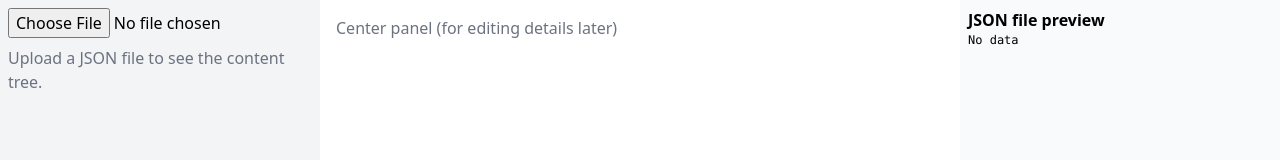
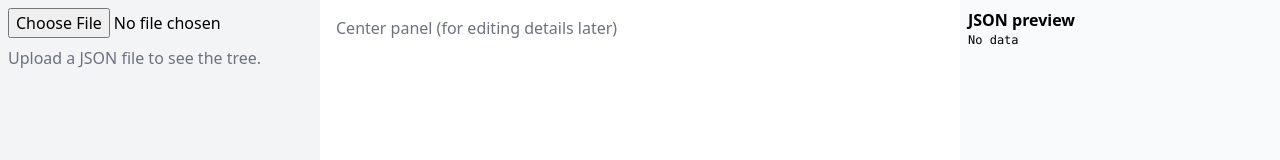
Before and after one commit to enridoku/tfe-form-builder, a React (Create React App) app: page / in a window 1280 px wide. Shown: the top 160 px of the page. Built offline with nearby package versions, Linux system fonts and the light colour scheme.

Commit message:
revert changes to see if enridoku commits

```diff
--- a/src/App.tsx
+++ b/src/App.tsx
@@ -72,7 +72,7 @@ setJsonData(parsed);
             ))}
           </ul>
         ) : (
-          <p className="text-gray-500">Upload a JSON file to see the content tree.</p>
+          <p className="text-gray-500">Upload a JSON file to see the tree.</p>
         )}
       </div>
 
@@ -83,7 +83,7 @@ setJsonData(parsed);
 
       {/* Right Panel */}
       <div className="w-1/4 bg-gray-50 p-2 overflow-auto">
-        <p className="font-bold">JSON file preview</p>
+        <p className="font-bold">JSON preview</p>
         <pre className="text-xs whitespace-pre-wrap">
           {jsonData ? JSON.stringify(jsonData, null, 2) : 'No data'}
         </pre>
```
